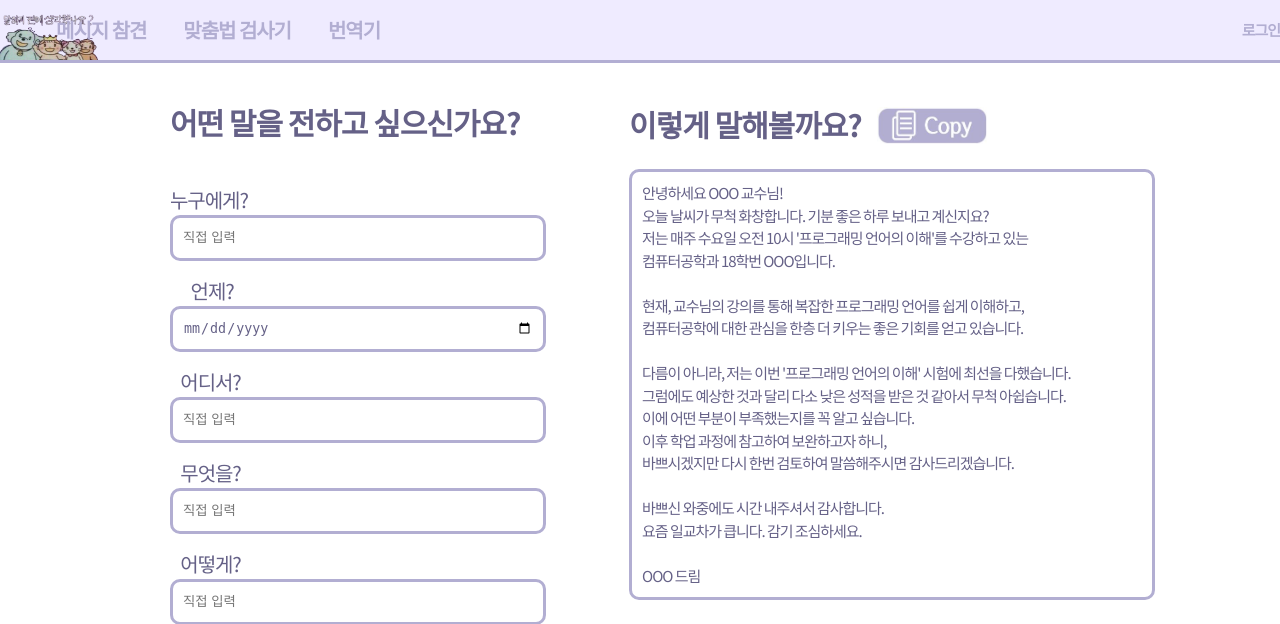
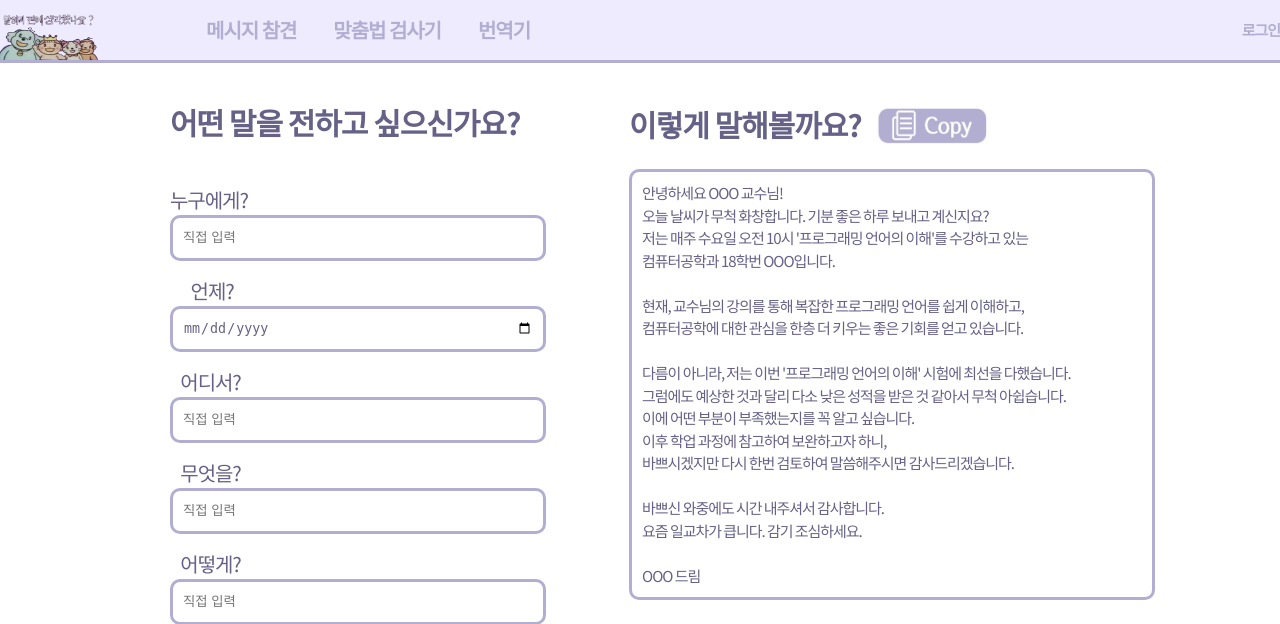
Before and after one commit to Django-project-2021-Study/project_TBS, a Django app: page / in a window 1280 px wide. Shown: the top 624 px of the page. Run offline with Django 3.2, Linux system fonts and the light colour scheme.

Commit message:
[수정] nav바 수정

```diff
--- a/thinkingBeforeSpeaking/main/static/common.css
+++ b/thinkingBeforeSpeaking/main/static/common.css
@@ -57,8 +57,8 @@ header .submenu {
     position: absolute;
     top: 0;
     bottom: 0;
-    right: 900px;
-    margin: auto 0;
+    right: 750px;
+    margin: auto 0 0 15px;
 }
 
 header .submenu li a {
--- a/thinkingBeforeSpeaking/static/common.css
+++ b/thinkingBeforeSpeaking/static/common.css
@@ -57,8 +57,8 @@ header .submenu {
     position: absolute;
     top: 0;
     bottom: 0;
-    right: 900px;
-    margin: auto 0;
+    right: 750px;
+    margin: auto 0 0 15px;
 }
 
 header .submenu li a {
```
